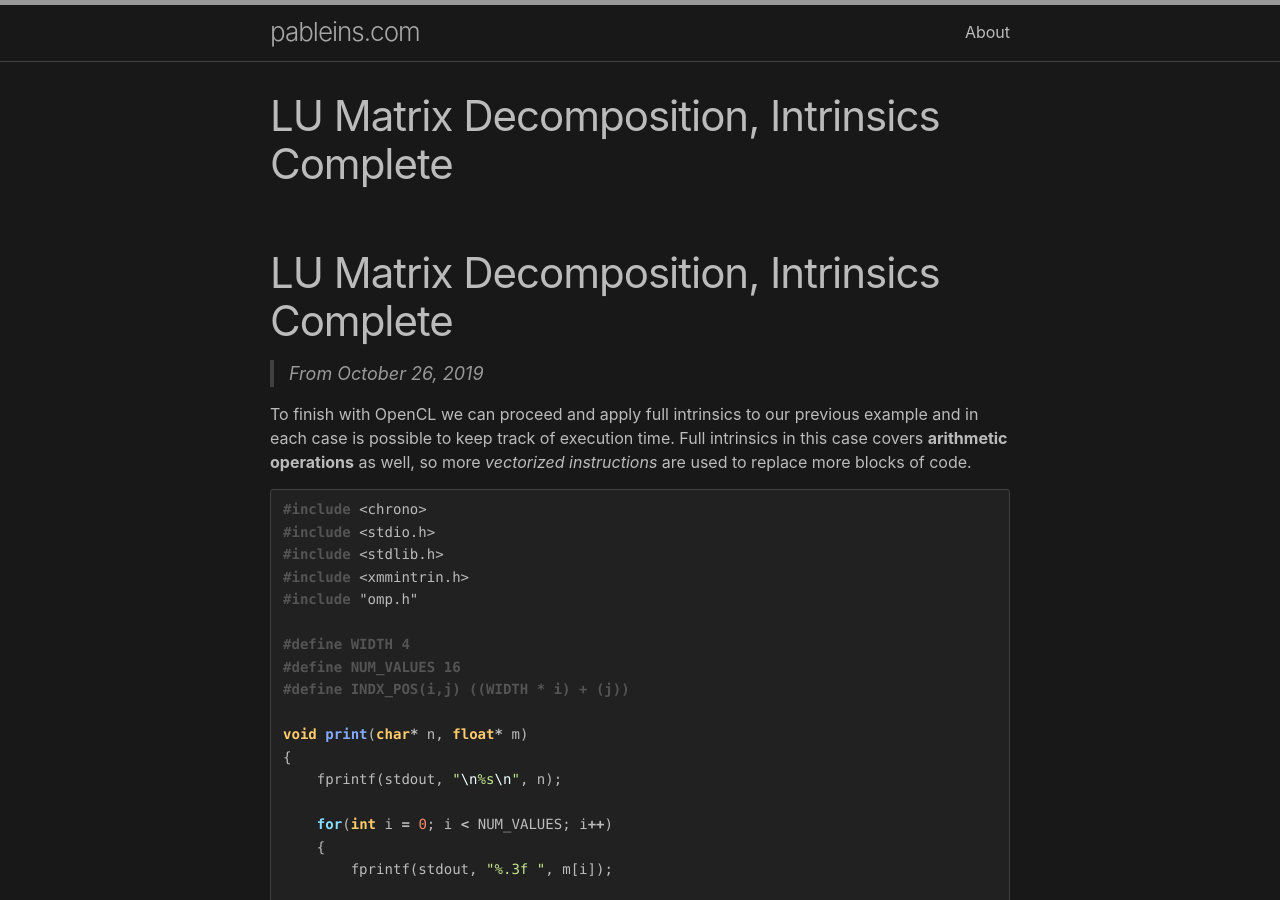
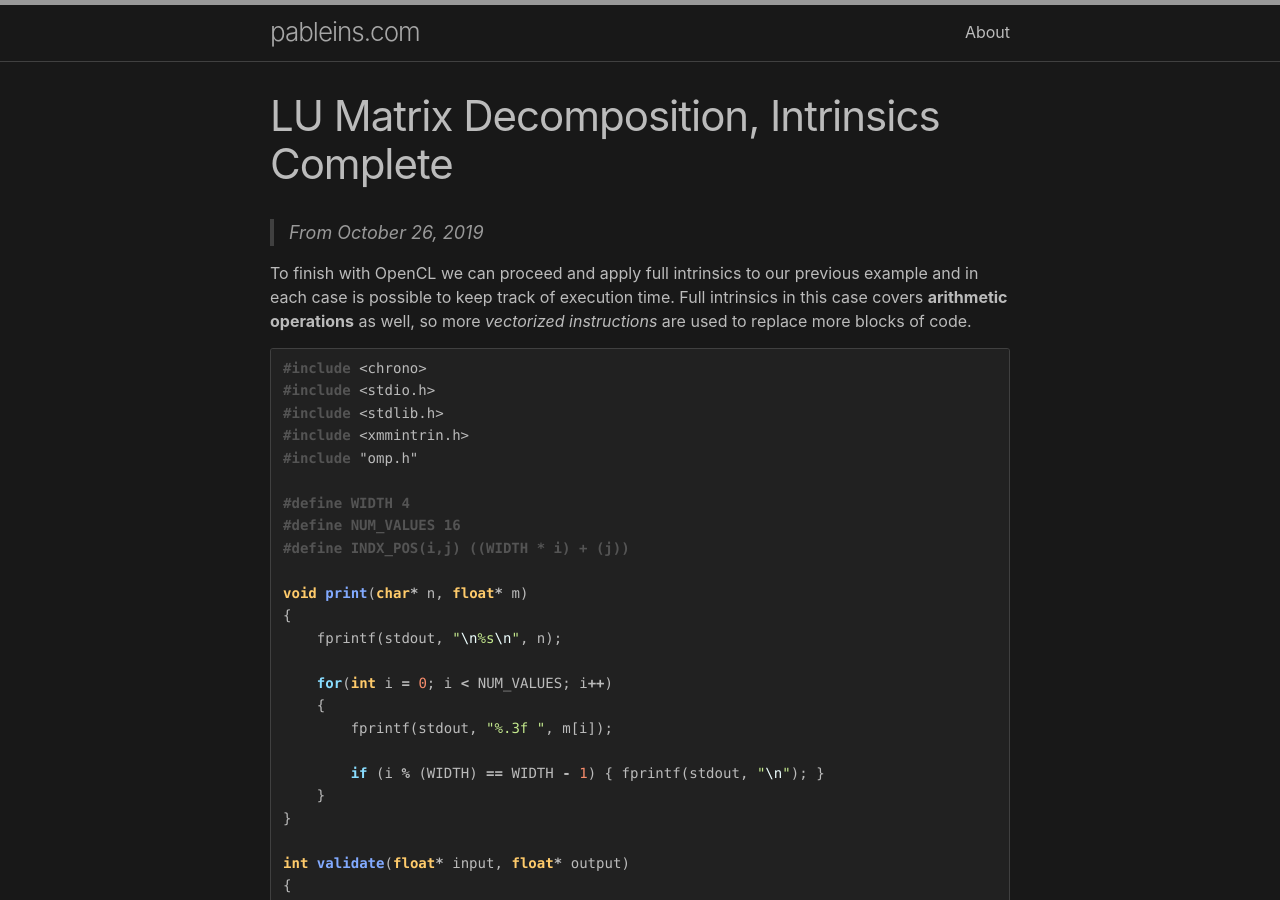
Before and after one commit to pablinme/pablinme.github.io, a Jekyll site: the page built from series/parallel-computing/lu-matrices-intrinsics-complete/index.md, in a window 1280 px wide and 900 px high. Built offline with Jekyll 4.4.1, drawn with Linux system fonts in a browser that asks for light colours; our own code applies the rules of GitHub Pages for plain Markdown files; some of the changed lines change nothing that is shown.

Commit message:
Update index.md

```diff
--- a/series/parallel-computing/lu-matrices-intrinsics-complete/index.md
+++ b/series/parallel-computing/lu-matrices-intrinsics-complete/index.md
@@ -1,4 +1,8 @@
-# LU Matrix Decomposition, Intrinsics Complete
+---
+layout: page
+title: LU Matrix Decomposition, Intrinsics Complete
+permalink: /series/parallel-computing/lu-matrices-intrinsics-complete/
+---
 > From October 26, 2019
 
 To finish with OpenCL we can proceed and apply full intrinsics to our previous example and in each case is possible to keep track of execution time. Full intrinsics in this case covers **arithmetic operations** as well, so more *vectorized instructions* are used to replace more blocks of code.
```
